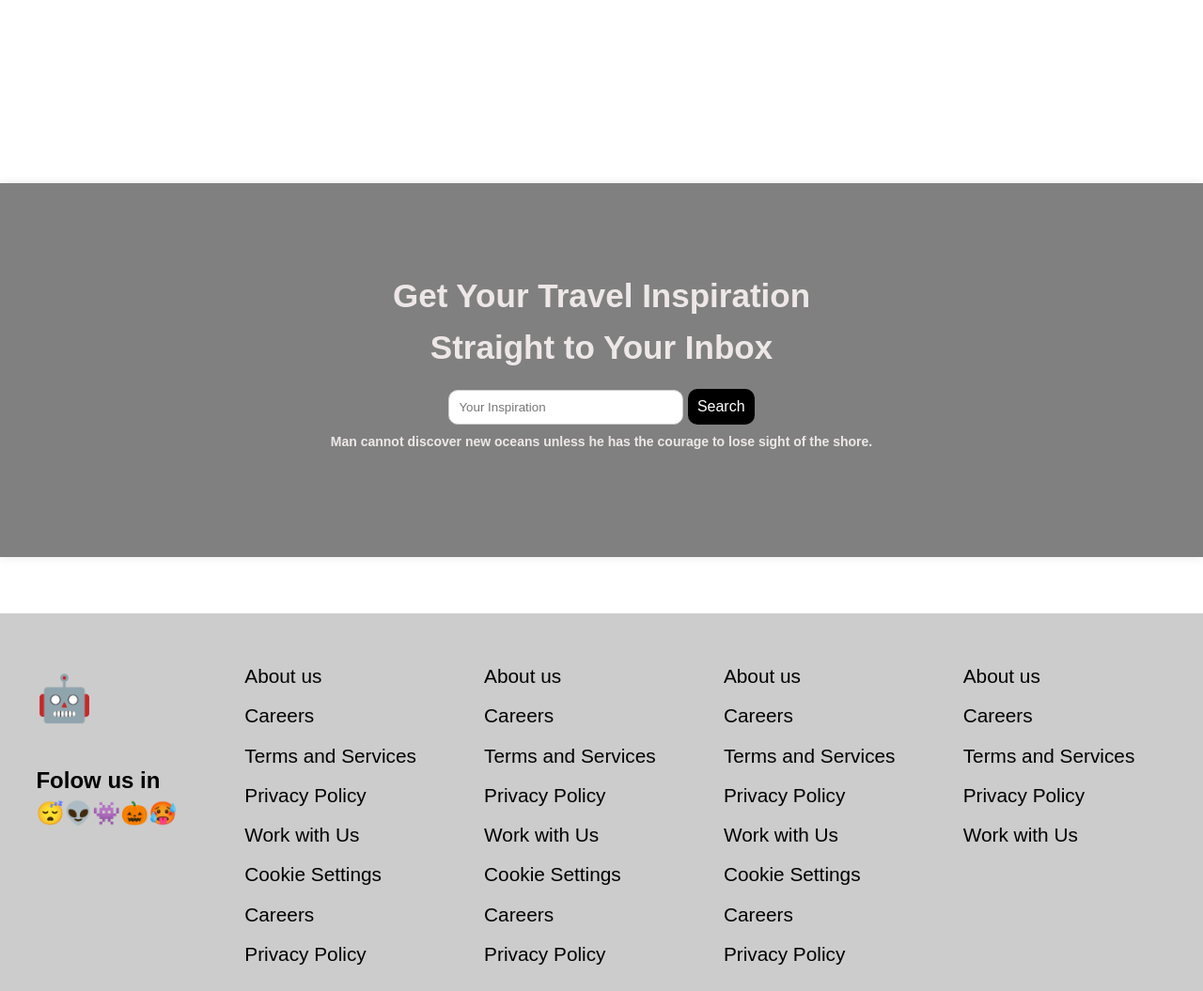
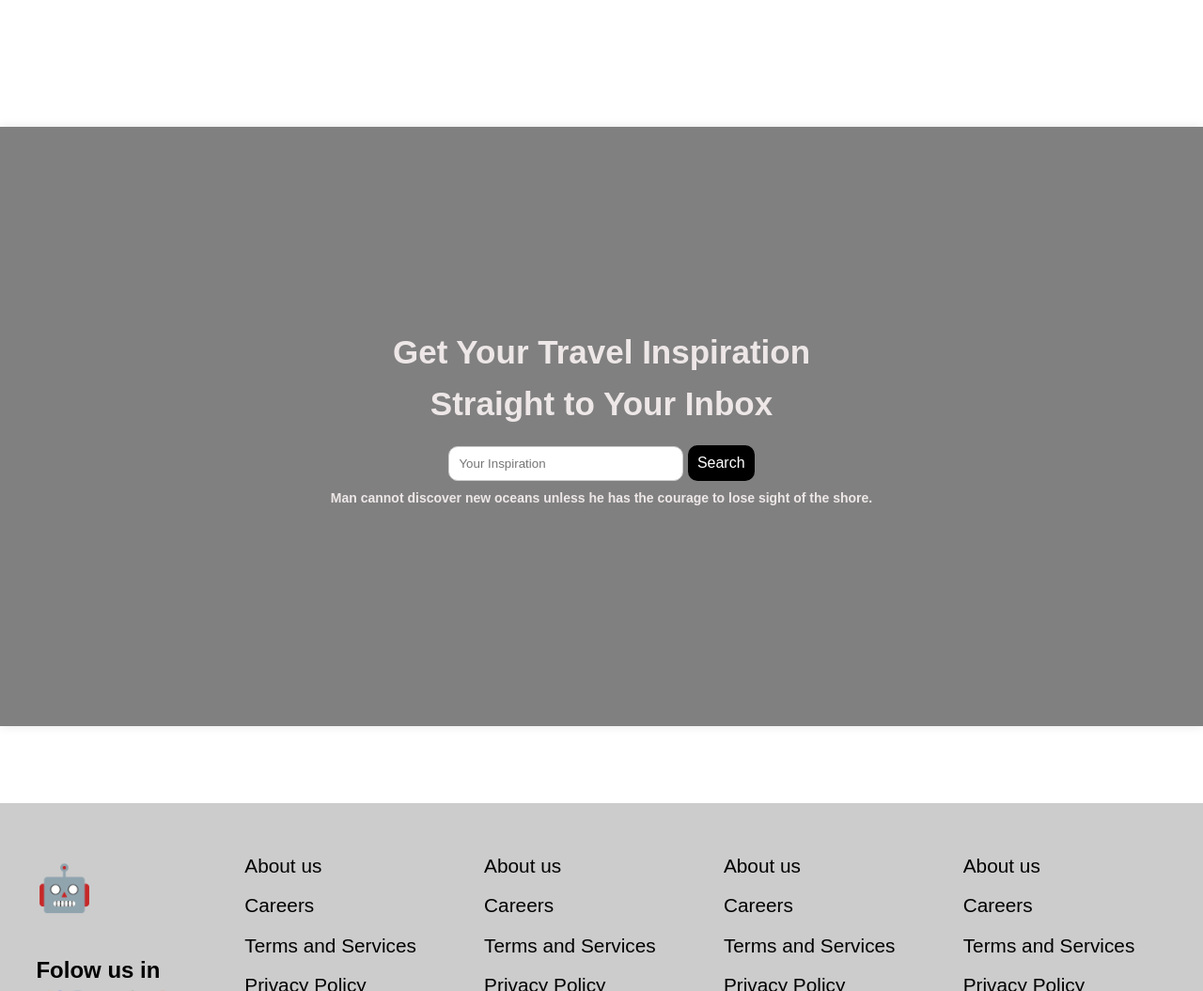
Before and after one commit to PROFESSOR-GE0/Collab-Assignment, a plain HTML site: page index.html in a window 1280 px wide. Shown: the part 2680-3735 px from the top of the page at 94% size. Drawn offline with Linux system fonts and the light colour scheme.

Commit message:
adjust the spacing

```diff
--- a/style.css
+++ b/style.css
@@ -348,14 +348,19 @@ header {
 
 
 
-/* ----------------------------------This Part is the travel page---------------------------------- */
+/* ----------------------------------This Part is the inspiration page---------------------------------- */
+.inspiration{
+    width: 100%;
+    height: 90%;
+    padding: 0%;
+}
 .inspiration-container {
     background:gray;
     text-align: center;
-    padding: 100px;
+    padding: 220px 300px;
     box-shadow: 0 0 10px rgba(0, 0, 0, 0.1);
     max-width: 1400px;
-    margin: 0 auto;
+    margin: auto;
 }
 
 .inspiration-container h1 {
```
